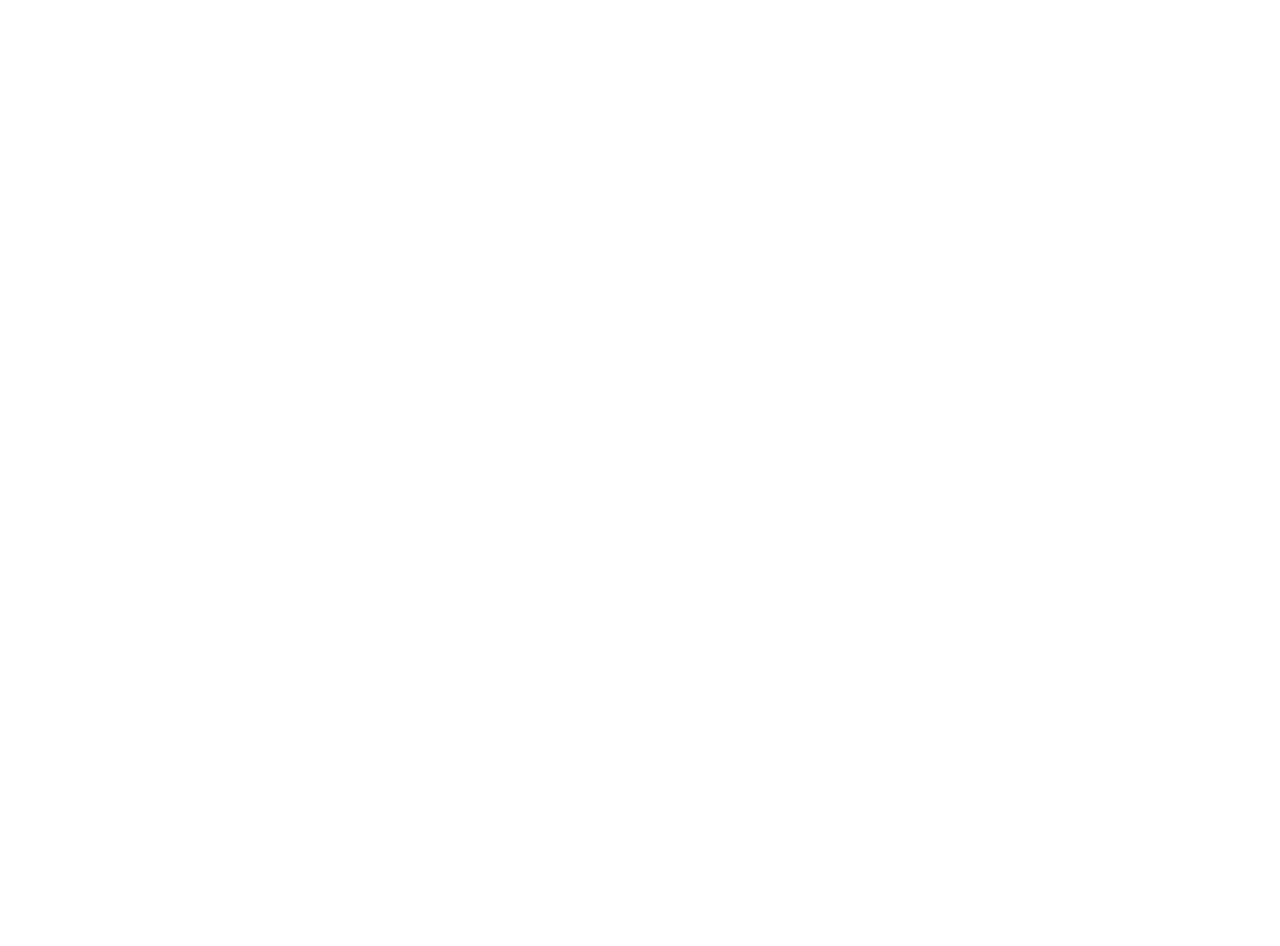
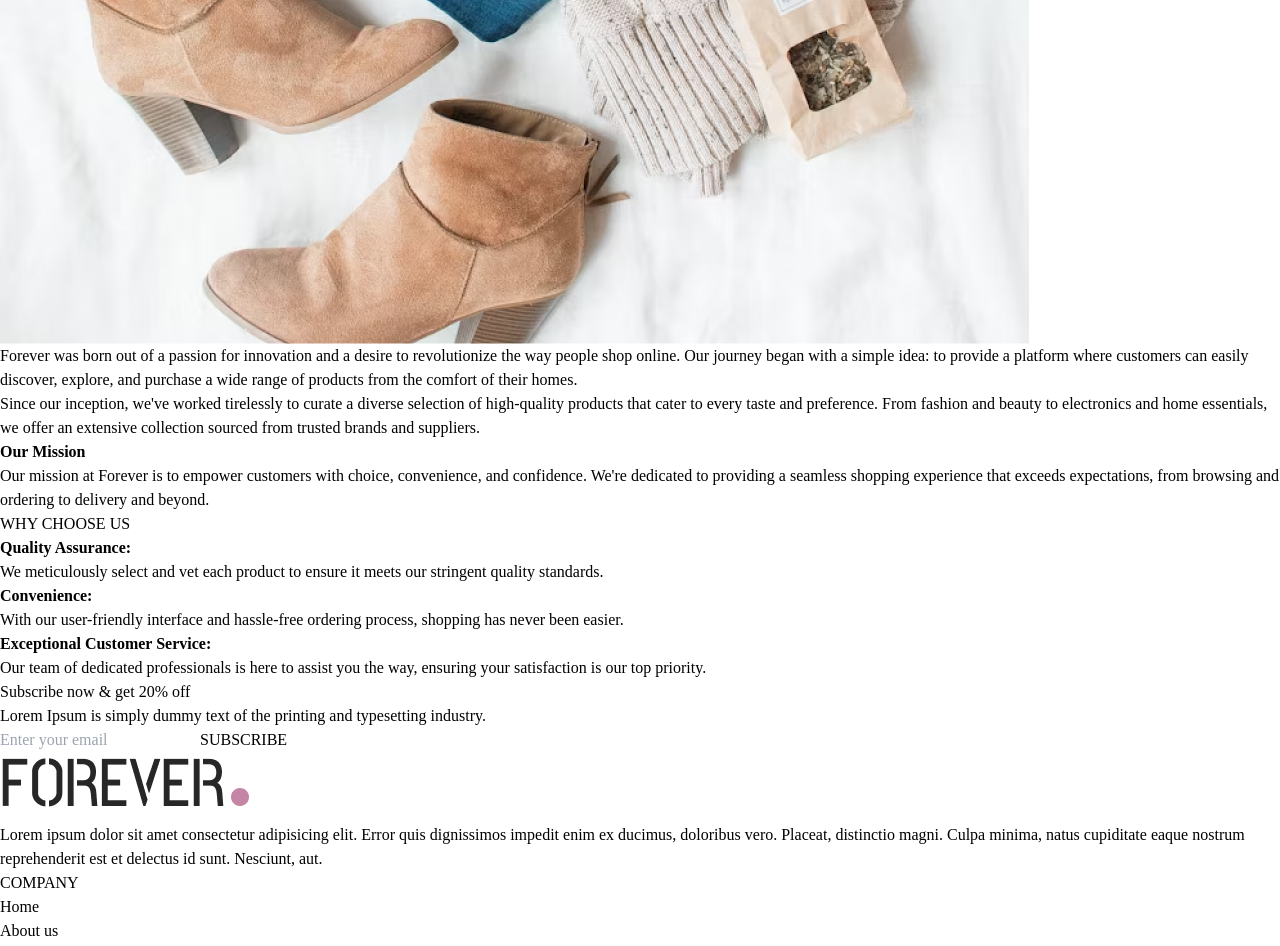
Before and after one commit to hartikteetwal/Ecowear-E-commerce, a React (Vite) app: page /about in a window 1280 px wide. Shown: the part 1320-2266 px from the top of the page. Before the commit the page ends 978 px from the top, so only its background shows below. Built offline with nearby package versions, Linux system fonts and the light colour scheme.

Commit message:
Update about.jsx

```diff
--- a/src/pages/about.jsx
+++ b/src/pages/about.jsx
@@ -1,9 +1,42 @@
 import React from 'react'
+import Title from '../components/Title'
+import { assets } from '../assets/assets'
+import NewsletterBox from '../components/NewsletterBox'
 
 const about = () => {
   return (
     <div>
-      About
+      <div className="text-2xl text-center pt-8 border-t">
+        <Title text1={"ABOUT"} text2={"US"} />
+      </div>
+      <div className="my-10 flex flex-col md:flex-row gap-16">
+        <img className="w-full md:max-w-[450px]" src={assets.about_img} alt="" />
+        <div className="flex flex-col justify-center gap-6 md:w-2/4 text-gray-600">
+          <p>Forever was born out of a passion for innovation and a desire to revolutionize the way people shop online. Our journey began with a simple idea: to provide a platform where customers can easily discover, explore, and purchase a wide range of products from the comfort of their homes.</p>
+          <p>Since our inception, we've worked tirelessly to curate a diverse selection of high-quality products that cater to every taste and preference. From fashion and beauty to electronics and home essentials, we offer an extensive collection sourced from trusted brands and suppliers.</p>
+          <b className="text-gray-800">Our Mission</b>
+          <p>Our mission at Forever is to empower customers with choice, convenience, and confidence. We're dedicated to providing a seamless shopping experience that exceeds expectations, from browsing and ordering to delivery and beyond.</p>
+        </div>
+
+      </div>
+      <div className=" text-xl py-4">
+        <Title text1={"WHY"} text2={"CHOOSE US"} />
+      </div>
+      <div className="flex flex-col md:flex-row text-sm mb-20">
+        <div className="border px-10 md:px-16 py-8 sm:py-20 flex flex-col gap-5">
+          <b>Quality Assurance:</b>
+          <p className=" text-gray-600">We meticulously select and vet each product to ensure it meets our stringent quality standards.</p>
+        </div>
+        <div className="border px-10 md:px-16 py-8 sm:py-20 flex flex-col gap-5">
+          <b>Convenience:</b>
+          <p className=" text-gray-600">With our user-friendly interface and hassle-free ordering process, shopping has never been easier.</p>
+        </div>
+        <div className="border px-10 md:px-16 py-8 sm:py-20 flex flex-col gap-5">
+          <b>Exceptional Customer Service:</b>
+          <p className=" text-gray-600">Our team of dedicated professionals is here to assist you the way, ensuring your satisfaction is our top priority.</p>
+        </div>
+      </div>
+      <NewsletterBox/>
     </div>
   )
 }
```
